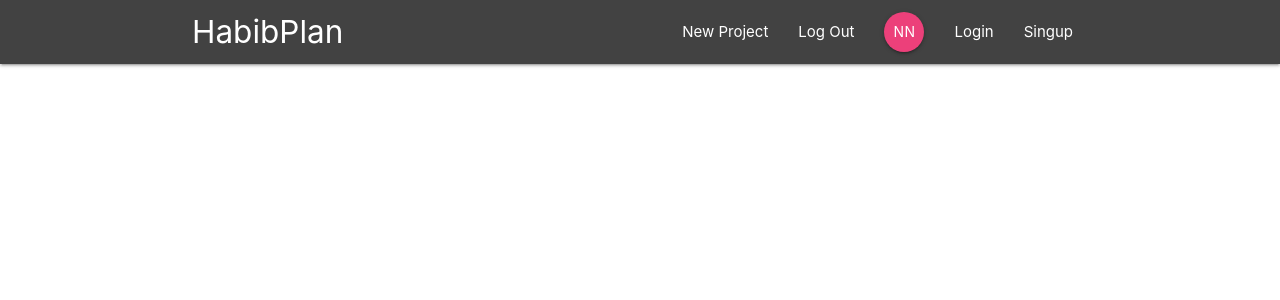
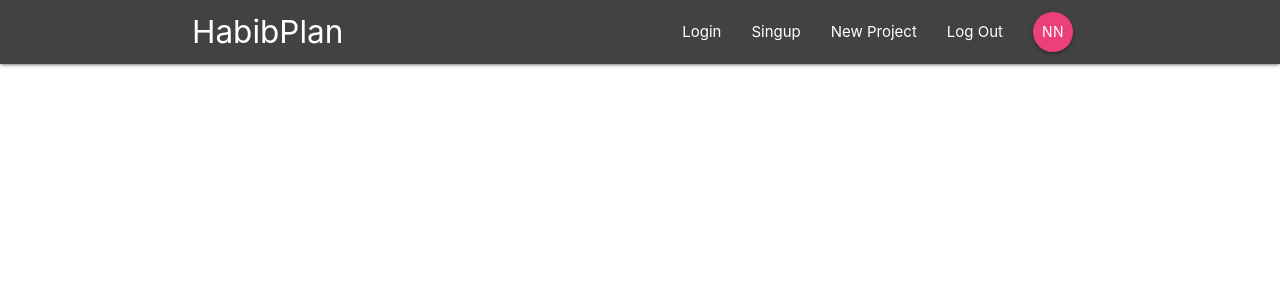
Before and after one commit to 4hmedhabib/Planning-Project, a React (Create React App) app: page / in a window 1280 px wide. Shown: the top 300 px of the page. Built offline with nearby package versions, Linux system fonts and the light colour scheme.

Commit message:
updated Navbar

```diff
--- a/src/components/Navbar/Navbar.js
+++ b/src/components/Navbar/Navbar.js
@@ -9,8 +9,10 @@ const Navbar = () => {
 				<Link to="/" className="brand-logo">
 					HabibPlan
 				</Link>
-				<SignedOutLinks />
-				<SignedInLinks />
+				<ul className="right">
+					<SignedOutLinks />
+					<SignedInLinks />
+				</ul>
 			</div>
 		</nav>
 	);
--- a/src/components/Navbar/SignedInLinks.js
+++ b/src/components/Navbar/SignedInLinks.js
@@ -1,8 +1,9 @@
+import { Fragment } from 'react';
 import { NavLink } from 'react-router-dom';
 
 const SignedInLinks = () => {
 	return (
-		<ul className="right">
+		<Fragment>
 			<li>
 				<NavLink to="/projects/create">New Project</NavLink>
 			</li>
@@ -14,7 +15,7 @@ const SignedInLinks = () => {
 					NN
 				</NavLink>
 			</li>
-		</ul>
+		</Fragment>
 	);
 };
 
--- a/src/components/Navbar/SingedOutLinks.js
+++ b/src/components/Navbar/SingedOutLinks.js
@@ -1,15 +1,16 @@
+import { Fragment } from 'react';
 import { NavLink } from 'react-router-dom';
 
 const SignedOutLinks = () => {
 	return (
-		<ul className="right">
+		<Fragment>
 			<li>
 				<NavLink to="/login">Login</NavLink>
 			</li>
 			<li>
 				<NavLink to="/signup">Singup</NavLink>
 			</li>
-		</ul>
+		</Fragment>
 	);
 };
 
```
